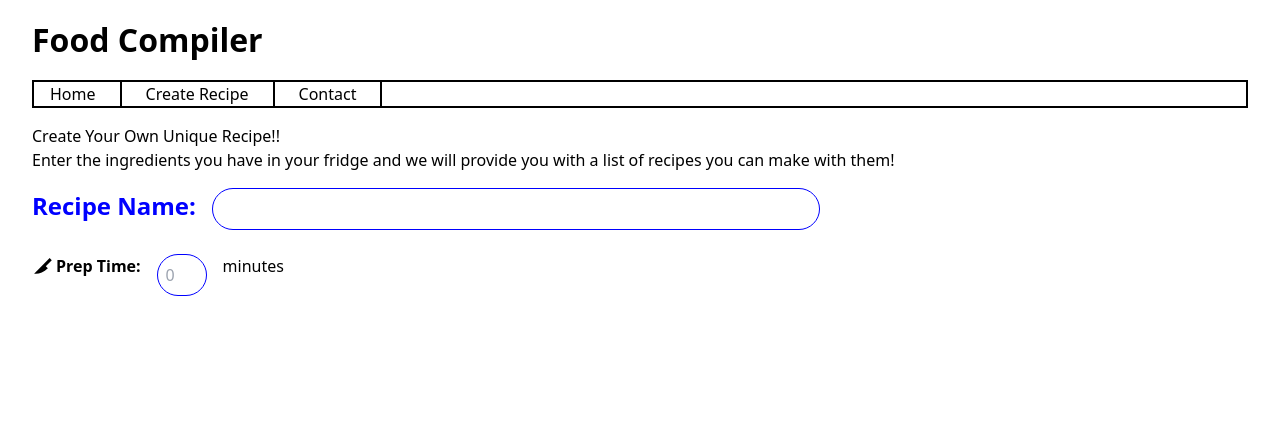
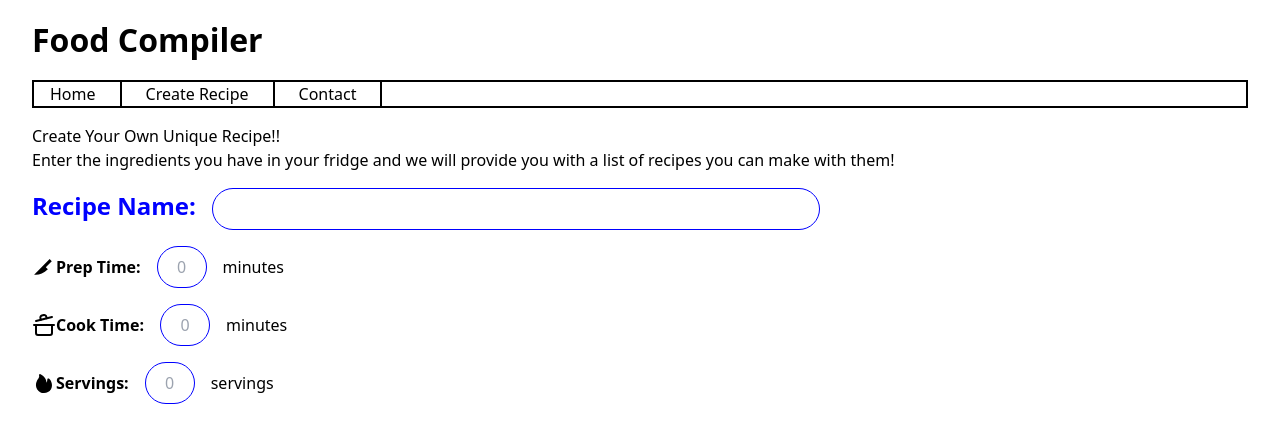
Before and after one commit to YYY2383/FYP, a Next.js app: page /create in a window 1280 px wide. Shown: the top 442 px of the page. Built offline with nearby package versions, Linux system fonts and the light colour scheme.

Commit message:
added more to create page

```diff
--- a/app/create/page.tsx
+++ b/app/create/page.tsx
@@ -24,19 +24,34 @@
                                 <input type="text" id="recipeName" name="recipeName" />
                             </div>
 
-                            <br />
-
                             <div className="prepTime">
-                                <svg viewBox="0 0 24 24" xmlns="http://www.w3.org/2000/svg" width="24" height="24" fill="currentColor" className="remixicon">
+                                <svg viewBox="0 0 24 24" xmlns="http://www.w3.org/2000/svg" width="24" height="24" fill="currentColor">
                                     <path d="M13.7678 12.2288L15.8892 14.3501C11.293 18.9463 5.63612 20.3605 2.10059 19.6534L17.6569 4.09705L19.7783 6.21837L13.7678 12.2288Z"></path>
                                 </svg>
                                 <b>Prep Time: </b>
-                                <div className="relative flex items-center ">
+                                <div>
                                     <input type="number" placeholder="0" id="prepTime" name="prepTime" />
                                 </div>
                                 <p>minutes</p>
                             </div>
-
+                            <div className="cookTime">
+                                <svg xmlns="http://www.w3.org/2000/svg" width="24" height="24" viewBox="0 0 24 24" fill="none" stroke="currentColor" stroke-width="2" stroke-linecap="round" stroke-linejoin="round"><path d="M2 12h20"></path><path d="M20 12v8a2 2 0 0 1-2 2H6a2 2 0 0 1-2-2v-8"></path><path d="m4 8 16-4"></path><path d="m8.86 6.78-.45-1.81a2 2 0 0 1 1.45-2.43l1.94-.48a2 2 0 0 1 2.43 1.46l.45 1.8"></path></svg>
+                                <b>Cook Time: </b>
+                                <div>
+                                    <input type="number" placeholder="0" id="cookTime" name="cookTime" />
+                                </div>
+                                <p>minutes</p>
+                            </div>
+                            <div className="servings">
+                                <svg aria-hidden="true" xmlns="http://www.w3.org/2000/svg" width="24" height="24" fill="currentColor" viewBox="0 0 24 24">
+                                    <path d="M8.597 3.2A1 1 0 0 0 7.04 4.289a3.49 3.49 0 0 1 .057 1.795 3.448 3.448 0 0 1-.84 1.575.999.999 0 0 0-.077.094c-.596.817-3.96 5.6-.941 10.762l.03.049a7.73 7.73 0 0 0 2.917 2.602 7.617 7.617 0 0 0 3.772.829 8.06 8.06 0 0 0 3.986-.975 8.185 8.185 0 0 0 3.04-2.864c1.301-2.2 1.184-4.556.588-6.441-.583-1.848-1.68-3.414-2.607-4.102a1 1 0 0 0-1.594.757c-.067 1.431-.363 2.551-.794 3.431-.222-2.407-1.127-4.196-2.224-5.524-1.147-1.39-2.564-2.3-3.323-2.788a8.487 8.487 0 0 1-.432-.287Z"/>
+                                </svg>
+                                <b>Servings: </b>
+                                <div>
+                                    <input type="number" placeholder="0" id="servings" name="servings" />
+                                </div>
+                                <p>servings</p>
+                            </div>
                         </div>
                 </div>
 
--- a/app/globals.css
+++ b/app/globals.css
@@ -65,14 +65,23 @@ input{
     margin-left: 1rem;
 }
 
-.prepTime{
+.prepTime, .cookTime, .servings{
     display: flex;
-    ;
+    gap: 2;
+    align-items: center;
+    margin: 1rem 0rem 1rem 0rem;
 }
 
-.prepTime input{
+.prepTime input, .cookTime input, .servings input{
     max-width: 50px;
     margin-left: 1rem;
     margin-right: 1rem;
-    align-self: center;
+    text-align: center;
+    display: relative-flex;
 }
+
+input::-webkit-outer-spin-button,
+input::-webkit-inner-spin-button {
+  -webkit-appearance: none;
+  margin: 0;
+}
```
